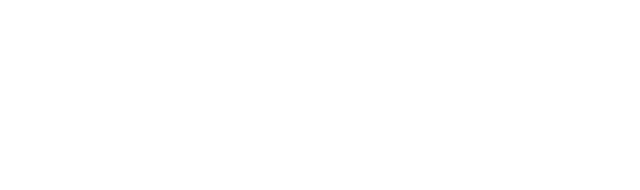
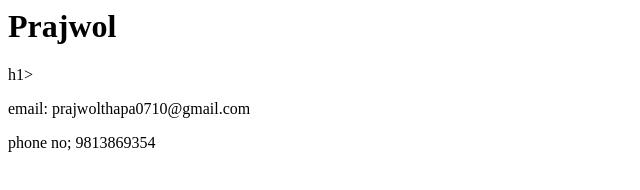
Before and after one commit to dcbhupendra7/webdevelopment_bhupendra, a plain HTML site: page index.html in a window 1280 px wide. Shown: the whole page, without its empty margins (0-640 px from the left). Drawn offline with Linux system fonts and the light colour scheme.

Commit message:
Add contact information

```diff
--- a/index.html
+++ b/index.html
@@ -2,4 +2,9 @@
 <head>
 	<title>Bhupendra</title>
 </head>
+<body>
+	<h1> Prajwol </h1>h1>
+	<p>	email: prajwolthapa0710@gmail.com</p>
+	<p>phone no; 9813869354</p>
+</body>
 </html>
```
